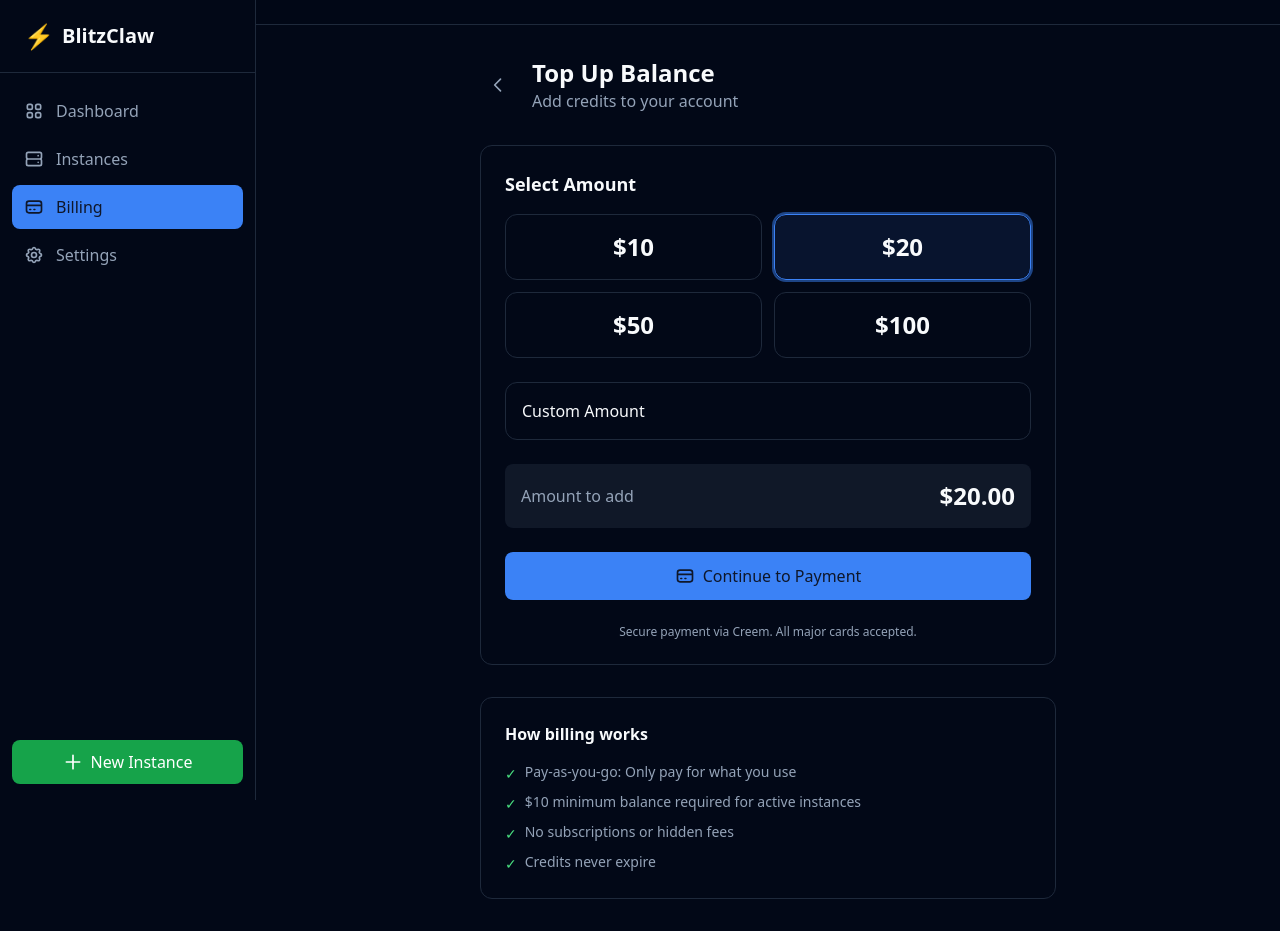
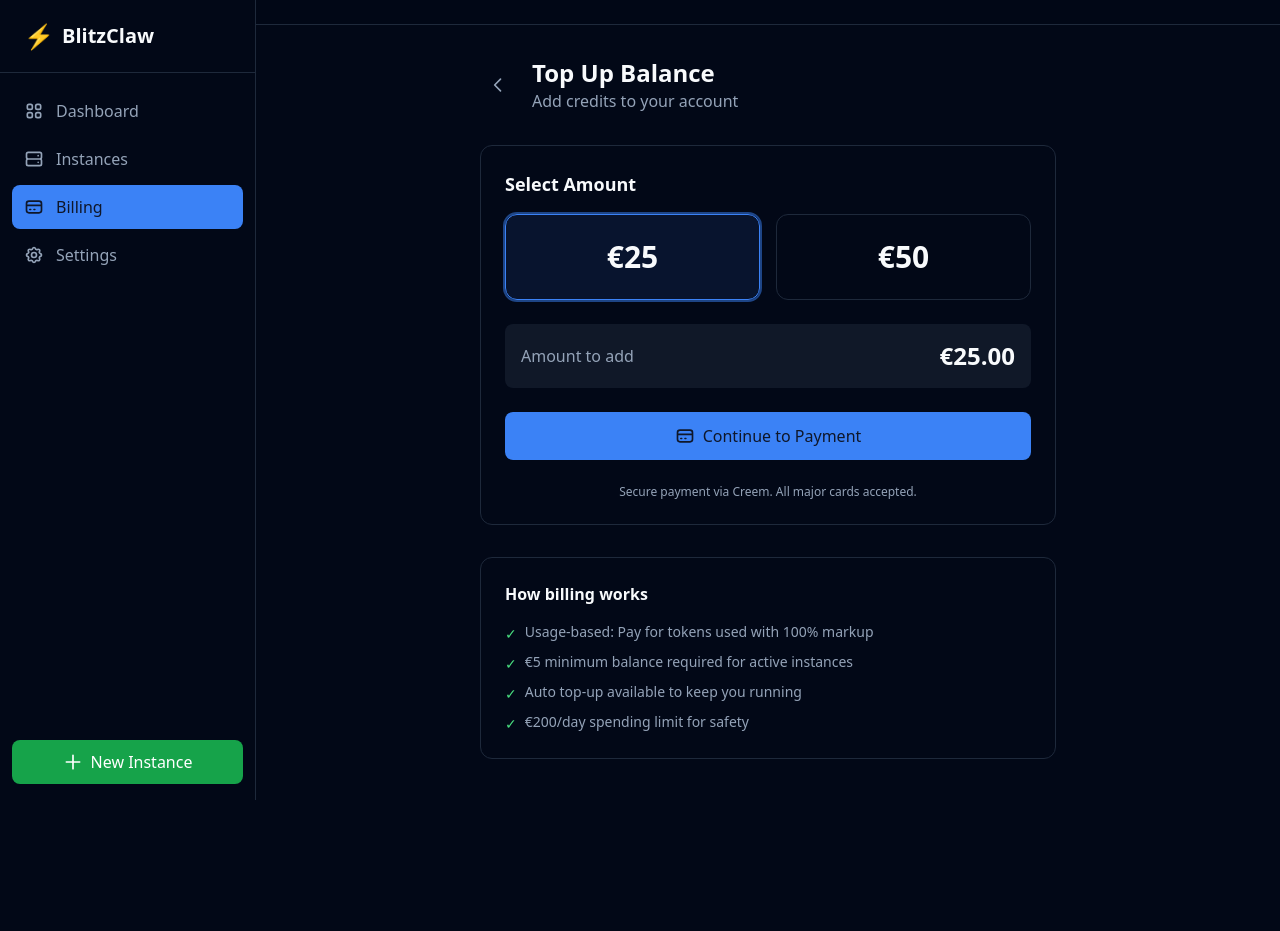
Before and after one commit to philippmuller/blitzclaw, a Next.js app in the folder apps/web/: page /dashboard/billing/topup in a window 1280 px wide. After the commit the page ends 800 px from the top, so only its background shows below. Built offline with nearby package versions, Linux system fonts and the light colour scheme.

Commit message:
Simplify topup to €25 and €50 options only

```diff
--- a/apps/web/src/app/(dashboard)/dashboard/billing/topup/page.tsx
+++ b/apps/web/src/app/(dashboard)/dashboard/billing/topup/page.tsx
@@ -4,37 +4,16 @@ import { useState } from "react";
 import Link from "next/link";
 
 const amounts = [
-  { cents: 1000, label: "$10" },
-  { cents: 2000, label: "$20" },
-  { cents: 5000, label: "$50" },
-  { cents: 10000, label: "$100" },
+  { cents: 2500, label: "€25", productEnvKey: "CREEM_TOPUP_PRODUCT_ID" },
+  { cents: 5000, label: "€50", productEnvKey: "CREEM_TOPUP_50_PRODUCT_ID" },
 ];
 
 export default function TopupPage() {
-  const [selectedAmount, setSelectedAmount] = useState(2000);
-  const [customAmount, setCustomAmount] = useState("");
-  const [useCustom, setUseCustom] = useState(false);
+  const [selectedAmount, setSelectedAmount] = useState(2500);
   const [loading, setLoading] = useState(false);
   const [error, setError] = useState<string | null>(null);
 
-  const getAmount = () => {
-    if (useCustom && customAmount) {
-      const parsed = parseFloat(customAmount);
-      if (!isNaN(parsed) && parsed >= 10) {
-        return Math.round(parsed * 100);
-      }
-    }
-    return selectedAmount;
-  };
-
   const handleTopup = async () => {
-    const amountCents = getAmount();
-
-    if (amountCents < 1000) {
-      setError("Minimum top-up amount is $10");
-      return;
-    }
-
     setLoading(true);
     setError(null);
 
@@ -42,7 +21,7 @@ export default function TopupPage() {
       const res = await fetch("/api/billing/topup", {
         method: "POST",
         headers: { "Content-Type": "application/json" },
-        body: JSON.stringify({ amount_cents: amountCents }),
+        body: JSON.stringify({ amount_cents: selectedAmount }),
       });
 
       const data = await res.json();
@@ -82,62 +61,21 @@ export default function TopupPage() {
         <div>
           <h2 className="text-lg font-semibold text-foreground mb-4">Select Amount</h2>
 
-          <div className="grid grid-cols-2 gap-3">
+          <div className="grid grid-cols-2 gap-4">
             {amounts.map((amount) => (
               <button
                 key={amount.cents}
-                onClick={() => {
-                  setSelectedAmount(amount.cents);
-                  setUseCustom(false);
-                }}
-                className={`p-4 rounded-xl border text-center transition-all ${
-                  !useCustom && selectedAmount === amount.cents
+                onClick={() => setSelectedAmount(amount.cents)}
+                className={`p-6 rounded-xl border text-center transition-all ${
+                  selectedAmount === amount.cents
                     ? "border-primary bg-primary/10 ring-2 ring-primary/50"
                     : "border-border bg-card hover:border-primary/50"
                 }`}
               >
-                <span className="text-2xl font-bold text-foreground">{amount.label}</span>
+                <span className="text-3xl font-bold text-foreground">{amount.label}</span>
               </button>
             ))}
           </div>
-        </div>
-
-        {/* Custom Amount */}
-        <div>
-          <button
-            onClick={() => setUseCustom(true)}
-            className={`w-full p-4 rounded-xl border text-left transition-all ${
-              useCustom
-                ? "border-primary bg-primary/10 ring-2 ring-primary/50"
-                : "border-border bg-card hover:border-primary/50"
-            }`}
-          >
-            <div className="flex items-center justify-between">
-              <span className="font-medium text-foreground">Custom Amount</span>
-              {useCustom && (
-                <svg className="w-5 h-5 text-primary" fill="none" viewBox="0 0 24 24" stroke="currentColor">
-                  <path strokeLinecap="round" strokeLinejoin="round" strokeWidth={2} d="M5 13l4 4L19 7" />
-                </svg>
-              )}
-            </div>
-          </button>
-
-          {useCustom && (
-            <div className="mt-3">
-              <div className="relative">
-                <span className="absolute left-4 top-1/2 -translate-y-1/2 text-muted-foreground">$</span>
-                <input
-                  type="number"
-                  min="10"
-                  step="1"
-                  value={customAmount}
-                  onChange={(e) => setCustomAmount(e.target.value)}
-                  placeholder="Enter amount (min $10)"
-                  className="w-full pl-8 pr-4 py-3 bg-secondary border border-border rounded-lg focus:outline-none focus:ring-2 focus:ring-primary focus:border-transparent"
-                />
-              </div>
-            </div>
-          )}
         </div>
 
         {/* Summary */}
@@ -145,7 +83,7 @@ export default function TopupPage() {
           <div className="flex justify-between items-center">
             <span className="text-muted-foreground">Amount to add</span>
             <span className="text-2xl font-bold text-foreground">
-              ${(getAmount() / 100).toFixed(2)}
+              €{(selectedAmount / 100).toFixed(2)}
             </span>
           </div>
         </div>
@@ -159,7 +97,7 @@ export default function TopupPage() {
         {/* Checkout Button */}
         <button
           onClick={handleTopup}
-          disabled={loading || getAmount() < 1000}
+          disabled={loading}
           className="w-full px-6 py-3 bg-primary text-primary-foreground font-medium rounded-lg hover:bg-primary/90 transition disabled:opacity-50 flex items-center justify-center gap-2"
         >
           {loading ? (
@@ -191,19 +129,19 @@ export default function TopupPage() {
         <ul className="space-y-2 text-sm text-muted-foreground">
           <li className="flex items-start gap-2">
             <span className="text-green-400 mt-0.5">✓</span>
-            Pay-as-you-go: Only pay for what you use
+            Usage-based: Pay for tokens used with 100% markup
           </li>
           <li className="flex items-start gap-2">
             <span className="text-green-400 mt-0.5">✓</span>
-            $10 minimum balance required for active instances
+            €5 minimum balance required for active instances
           </li>
           <li className="flex items-start gap-2">
             <span className="text-green-400 mt-0.5">✓</span>
-            No subscriptions or hidden fees
+            Auto top-up available to keep you running
           </li>
           <li className="flex items-start gap-2">
             <span className="text-green-400 mt-0.5">✓</span>
-            Credits never expire
+            €200/day spending limit for safety
           </li>
         </ul>
       </div>
--- a/apps/web/src/app/api/billing/topup/route.ts
+++ b/apps/web/src/app/api/billing/topup/route.ts
@@ -37,8 +37,21 @@ export async function POST(request: Request) {
     return NextResponse.json({ error: "User not found" }, { status: 404 });
   }
 
+  // Select the right product based on amount
+  // €25 = 2500 cents, €50 = 5000 cents
+  let productId = process.env.CREEM_TOPUP_PRODUCT_ID; // Default €25
+  if (amountCents >= 5000) {
+    productId = process.env.CREEM_TOPUP_50_PRODUCT_ID || productId;
+  }
+
+  if (!productId) {
+    return NextResponse.json(
+      { error: "Top-up product not configured" },
+      { status: 500 }
+    );
+  }
+
   // Create Creem checkout session
-  // Creem API docs: https://docs.creem.io
   try {
     const response = await fetch(`${CREEM_API_URL}/checkouts`, {
       method: "POST",
@@ -47,7 +60,7 @@ export async function POST(request: Request) {
         "x-api-key": CREEM_API_KEY || "",
       },
       body: JSON.stringify({
-        product_id: process.env.CREEM_TOPUP_PRODUCT_ID || process.env.CREEM_SUBSCRIPTION_PRODUCT_ID,
+        product_id: productId,
         success_url: `${APP_URL}/dashboard?topup=success`,
         request_id: `topup_${user.id}_${Date.now()}`,
         metadata: {
```
